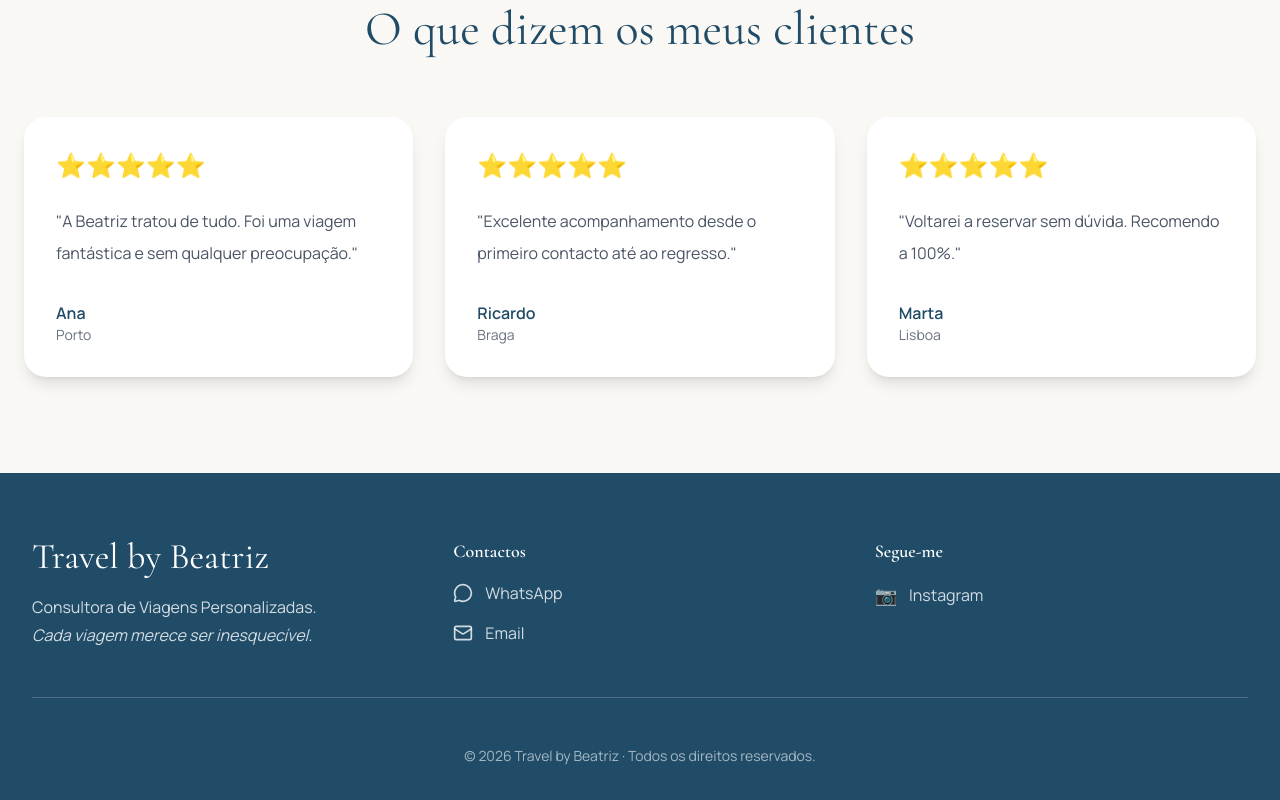
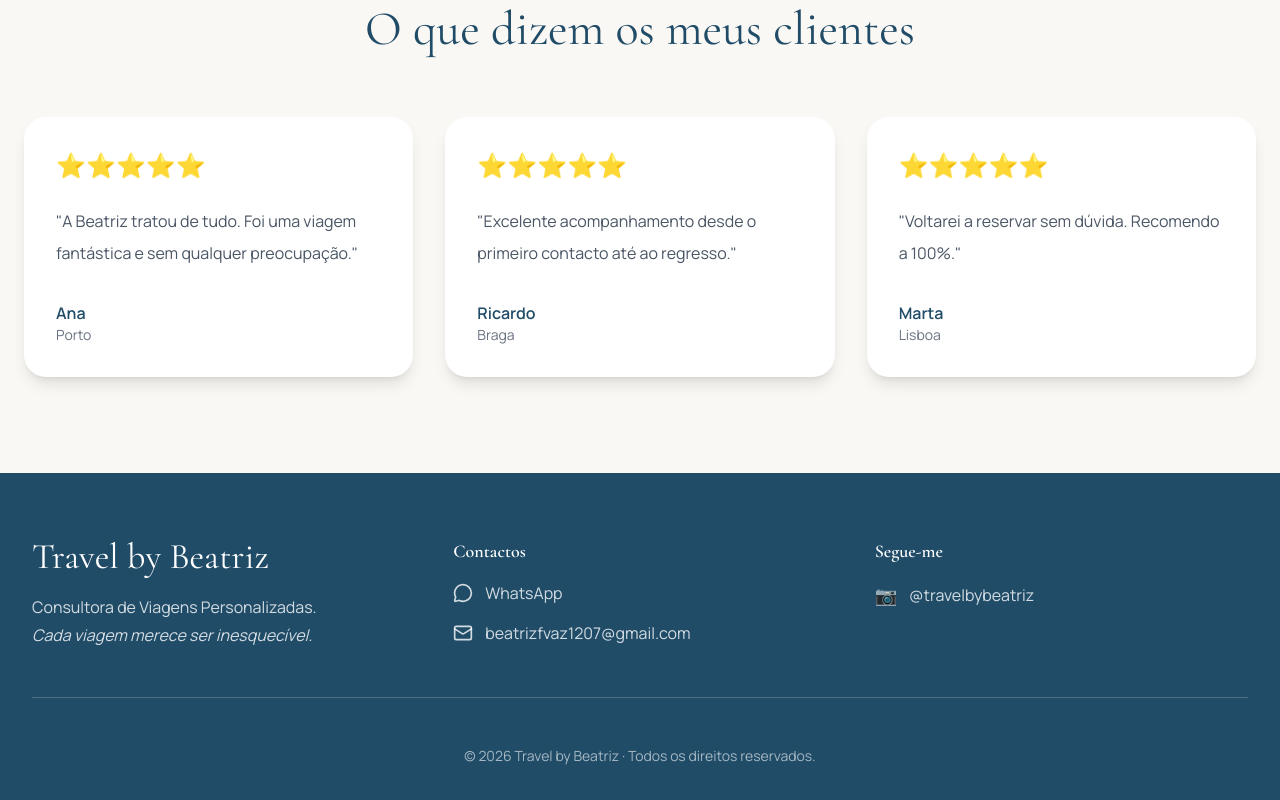
Before and after one commit to beatrizfvaz1207/travel-by-beatriz, a Next.js app: page / in a window 1280 px wide. Shown: the part 5215-6015 px from the top of the page. Built offline with nearby package versions, Linux system fonts and the light colour scheme.

Commit message:
Atualiza footer

```diff
--- a/src/components/layout/Footer.tsx
+++ b/src/components/layout/Footer.tsx
@@ -46,11 +46,11 @@ export default function Footer() {
               </a>
 
               <a
-                href="mailto:travelbybeatriz@email.com"
+                href="mailto:beatrizfvaz1207@gmail.com"
                 className="flex items-center gap-3 text-white/80 transition hover:text-white"
               >
                 <Mail size={20} />
-                Email
+                beatrizfvaz1207@gmail.com
               </a>
 
             </div>
@@ -64,13 +64,13 @@ export default function Footer() {
             </h4>
 
             <a
-              href="https://instagram.com/"
+              href="https://www.instagram.com/travelbybeatriz/"
               target="_blank"
               rel="noopener noreferrer"
               className="flex items-center gap-3 text-white/80 transition hover:text-white"
             >
               <span className="text-lg">📷</span>
-Instagram
+@travelbybeatriz
             </a>
 
           </div>
```
